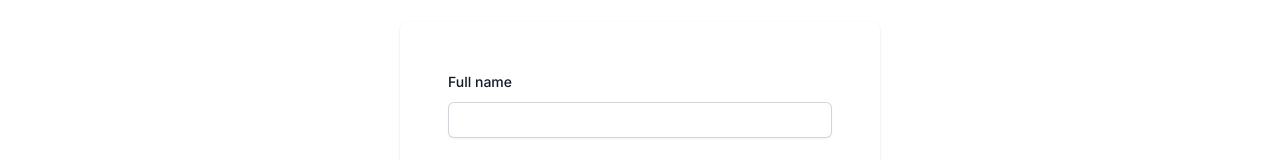
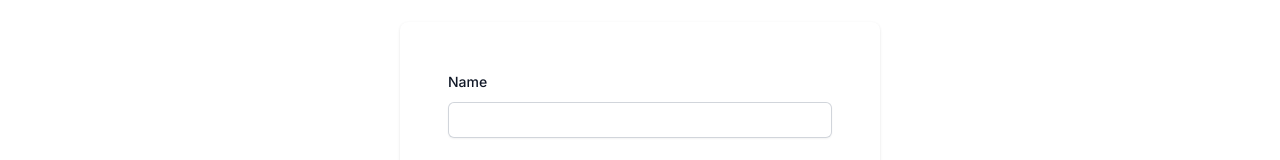
Before and after one commit to samiur-r/UtilityWizard, a Next.js app: page /register in a window 1280 px wide. Shown: the part 208-368 px from the top of the page. Built offline with nearby package versions, Linux system fonts and the light colour scheme.

Commit message:
chore: add db models

```diff
--- a/package.json
+++ b/package.json
@@ -9,6 +9,7 @@
     "lint": "next lint"
   },
   "dependencies": {
+    "@auth/prisma-adapter": "^1.0.14",
     "@headlessui/react": "^1.7.18",
     "@heroicons/react": "^2.1.1",
     "@hookform/resolvers": "^3.3.4",
--- a/src/app/(auth)/register/page.tsx
+++ b/src/app/(auth)/register/page.tsx
@@ -43,21 +43,21 @@ const Register = () => {
             <form className="space-y-6" onSubmit={handleSubmit(onSubmit)}>
               <div>
                 <label
-                  htmlFor="fullName"
+                  htmlFor="name"
                   className="block text-sm font-medium leading-6 text-gray-900"
                 >
-                  Full name
+                  Name
                 </label>
                 <div className="mt-2">
                   <input
-                    {...registerField("fullName")}
-                    id="fullName"
+                    {...registerField("name")}
+                    id="name"
                     type="text"
                     className="block w-full rounded-md border-0 py-1.5 text-gray-900 shadow-sm ring-1 ring-inset ring-gray-300 placeholder:text-gray-400 focus:ring-2 focus:ring-inset focus:ring-indigo-600 sm:text-sm sm:leading-6"
                   />
                 </div>
-                {errors.fullName && (
-                  <p className="text-red-500 text-xs mt-2">{`${errors.fullName.message}`}</p>
+                {errors.name && (
+                  <p className="text-red-500 text-xs mt-2">{`${errors.name.message}`}</p>
                 )}
               </div>
               <div>
--- a/src/validations/auth.ts
+++ b/src/validations/auth.ts
@@ -7,7 +7,7 @@ export const LoginSchema = z.object({
 
 export const RegisterSchema = z
   .object({
-    fullName: z.string().min(1, "Full name is required"),
+    name: z.string().min(1, "Name is required"),
     email: z.string().email(),
     password: z.string().min(6, "Password must be at least 6 characters"),
     confirmPassword: z.string(),
```
Also changed, not shown: 2 other files (tests, documents, lock files or other folders).
